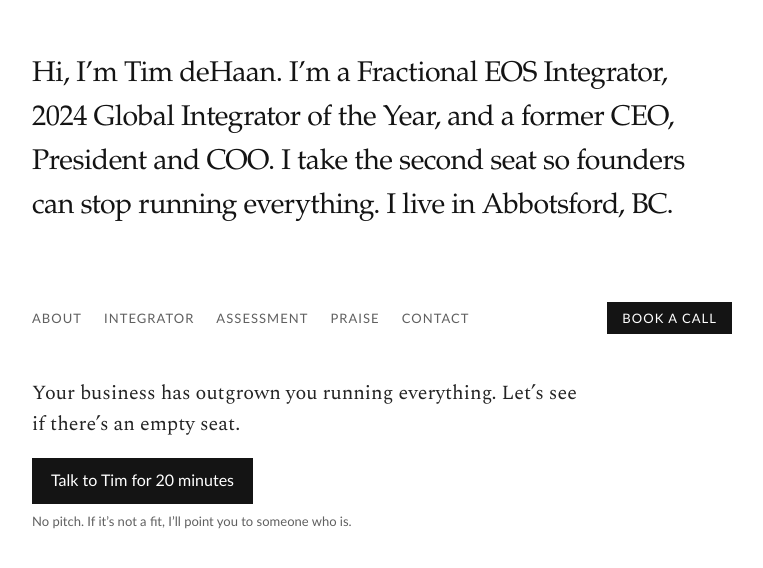
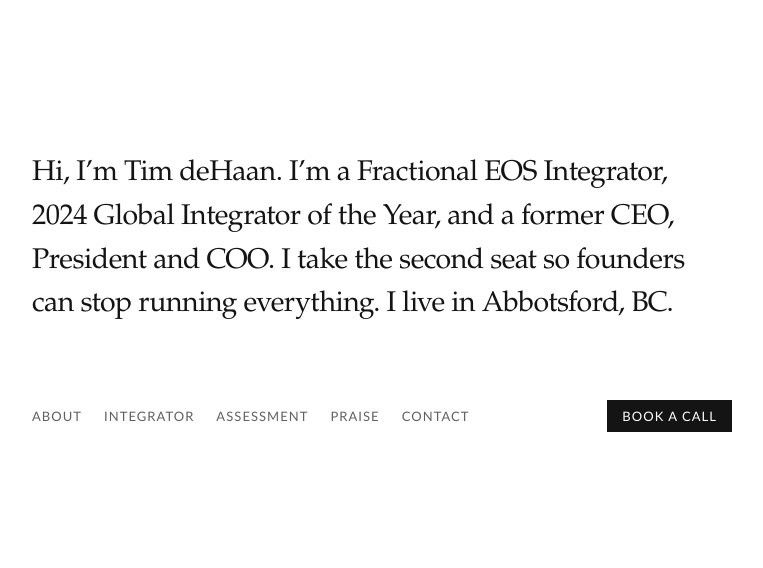
Before and after one commit to timdehaanme/timdehaan.me, a plain HTML site: page index.html in a window 1280 px wide. Shown: the part 108-676 px from the top of the page, without its empty margins (258-1021 px from the left). Drawn offline with nearby package versions, Linux system fonts and the light colour scheme.

Commit message:
Remove pitch block from desktop home page
Co-Authored-By: Claude Opus 5.5 <noreply@anthropic.com>

```diff
--- a/styles.css
+++ b/styles.css
@@ -59,9 +59,8 @@ body.home{--ink:#141414;--body:#242424;--muted:#606060}
 .intro-keep{white-space:nowrap}
 .home .site-nav{margin:0}
 .home .utility-footer{display:none}
-/* Pitch + booking button under the intro (left-aligned on desktop, centred on phones) */
-.mobile-home{display:block;width:min(100%,764px);margin:44px auto 0;padding:0 var(--gutter);text-align:left}
-.mobile-home p{margin:0 0 18px;font-size:20px;line-height:1.55;color:var(--body);max-width:560px}
+/* Pitch + booking button under the intro: phones only */
+.mobile-home{display:none}
 
 /* ---------- Inner page stack ---------- */
 .page-stack{display:flex;flex-direction:column;gap:52px}
```
